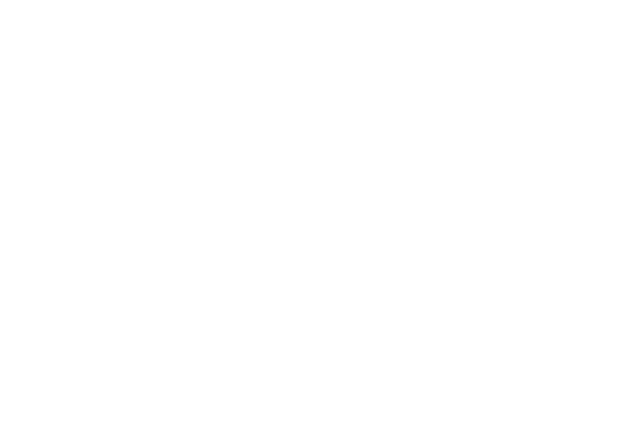
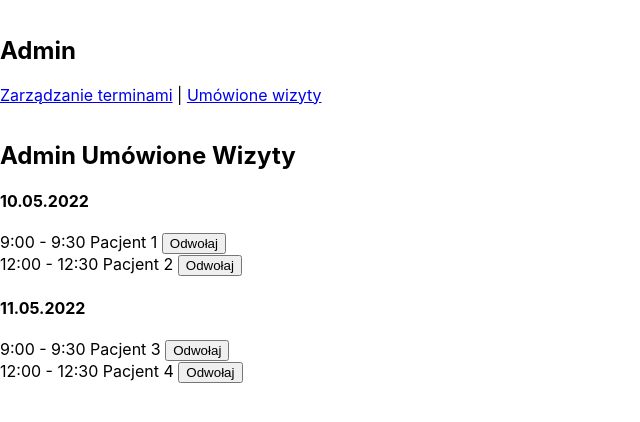
Before and after one commit to MarcinBieganek/MedicalCenter, a React (Create React App) app in the folder frontend/: page /admin/appointments in a window 1280 px wide. Before the commit this address had no page. Shown: the top 422 px of the page, without its empty margins (0-640 px from the left). Built offline with nearby package versions, Linux system fonts and the light colour scheme.

Commit message:
Admin subpages added

```diff
--- a/frontend/src/components/Admin.tsx
+++ b/frontend/src/components/Admin.tsx
@@ -1,7 +1,12 @@
+import { Outlet, Link } from "react-router-dom";
+
 export default function Admin() {
     return (
       <main style={{ padding: "1rem 0" }}>
         <h2>Admin</h2>
+        <Link to="time">Zarządzanie terminami</Link> |{" "}
+        <Link to="appointments">Umówione wizyty</Link>
+        <Outlet></Outlet>
       </main>
     );
   }
--- /dev/null
+++ b/frontend/src/components/AdminAppointments.tsx
@@ -0,0 +1,25 @@
+export default function AdminAppointments() {
+    return (
+      <main style={{ padding: "1rem 0" }}>
+        <h2>Admin Umówione Wizyty</h2>
+        <div>
+          <h4>10.05.2022</h4>
+          <div>
+            9:00 - 9:30 Pacjent 1 <button>Odwołaj</button>
+          </div>
+          <div>
+            12:00 - 12:30 Pacjent 2 <button>Odwołaj</button>
+          </div>
+        </div>
+        <div>
+          <h4>11.05.2022</h4>
+          <div>
+            9:00 - 9:30 Pacjent 3 <button>Odwołaj</button>
+          </div>
+          <div>
+            12:00 - 12:30 Pacjent 4 <button>Odwołaj</button>
+          </div>
+        </div>
+      </main>
+    );
+  }
--- /dev/null
+++ b/frontend/src/components/AdminTimeMenager.tsx
@@ -0,0 +1,17 @@
+export default function AdminTimeMenager() {
+    const lista = ["10.05.2022 9:00 - 15:00", "11.05.2022 9:00 - 14:00", "12.05.2022 11:00 - 15:00"];
+
+    return (
+      <main style={{ padding: "1rem 0" }}>
+        <h2>Admin Zarządzanie Terminami</h2>
+        <button>Dodaj</button>
+        {lista.map((e) => <div>
+          <h4>
+            {e}
+            <button>Edytuj</button>
+            <button>Usun</button>
+          </h4>
+        </div>)}
+      </main>
+    );
+  }
--- a/frontend/src/index.tsx
+++ b/frontend/src/index.tsx
@@ -8,6 +8,8 @@ import {
 import './index.css';
 import App from './App';
 import Admin from "./components/Admin";
+import AdminTimeMenager from './components/AdminTimeMenager';
+import AdminAppointments from './components/AdminAppointments';
 import Patient from "./components/Patient";
 import reportWebVitals from './reportWebVitals';
 
@@ -19,7 +21,10 @@ root.render(
     <BrowserRouter>
       <Routes>
         <Route path="/" element={<App />} />
-        <Route path="admin" element={<Admin />} />
+        <Route path="admin" element={<Admin />}>
+          <Route path="time" element={<AdminTimeMenager />} />
+          <Route path="appointments" element={<AdminAppointments />} />
+        </Route>
         <Route path="patient" element={<Patient />} />
       </Routes>
     </BrowserRouter>
```
